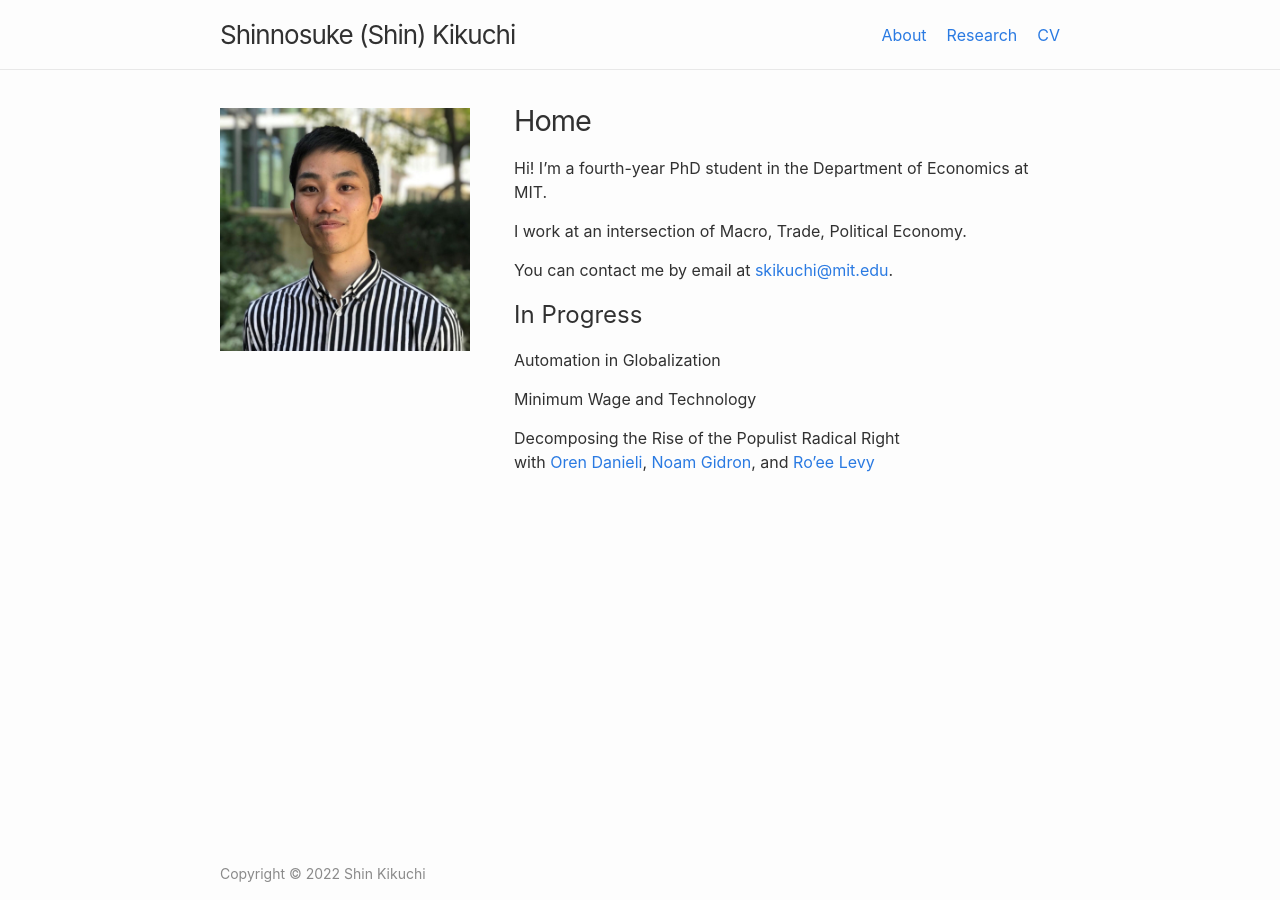
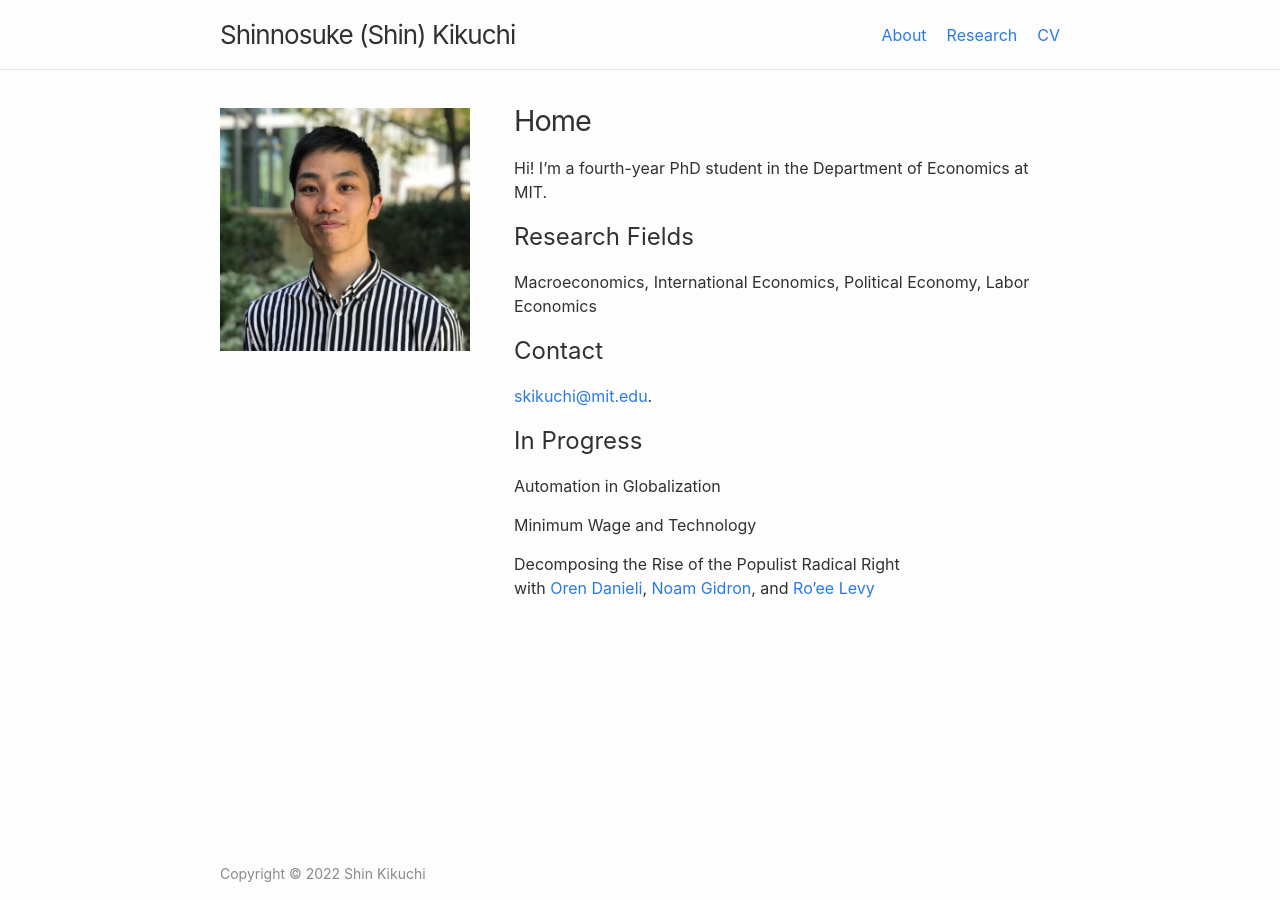
Before and after one commit to shinnkikuchi/shinnkikuchi.github.io, a Jekyll site: the page built from index.md, in a window 1280 px wide. Built offline with Jekyll 4.4.1, drawn with Linux system fonts in a browser that asks for light colours.

Commit message:
Update index.md

```diff
--- a/index.md
+++ b/index.md
@@ -8,9 +8,11 @@ title: Home
 
 Hi! I'm a fourth-year PhD student in the Department of Economics at MIT.
 
-I work at an intersection of Macro, Trade, Political Economy.
+## Research Fields
+Macroeconomics, International Economics, Political Economy, Labor Economics
 
-You can contact me by email at [skikuchi@mit.edu](mailto:skikuchi@mit.edu).
+## Contact
+[skikuchi@mit.edu](mailto:skikuchi@mit.edu).
 
 ## In Progress
 
```
